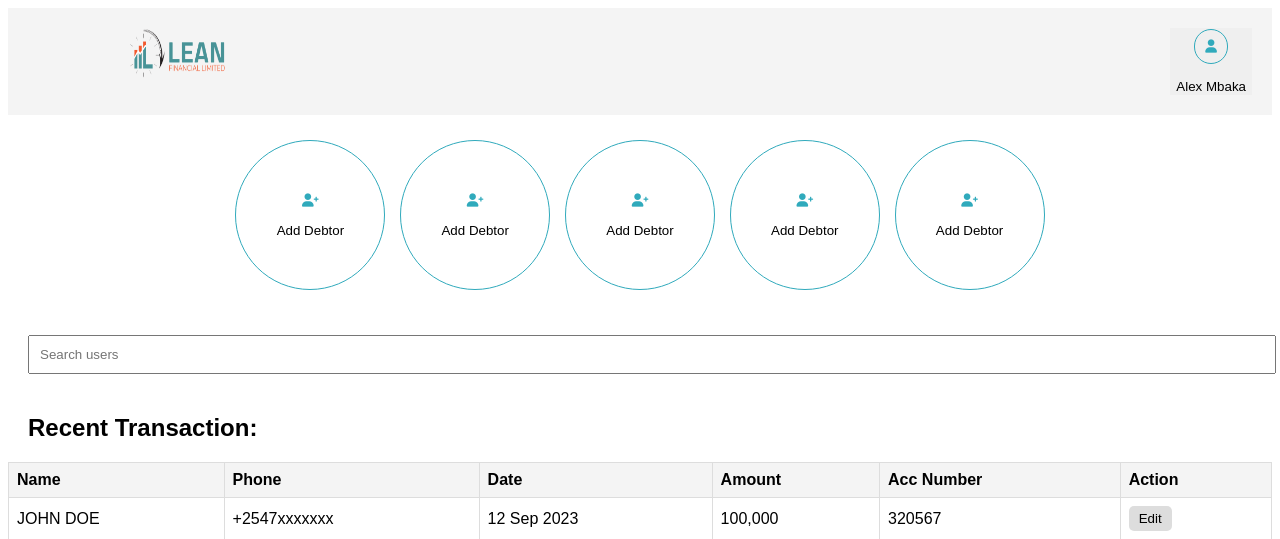
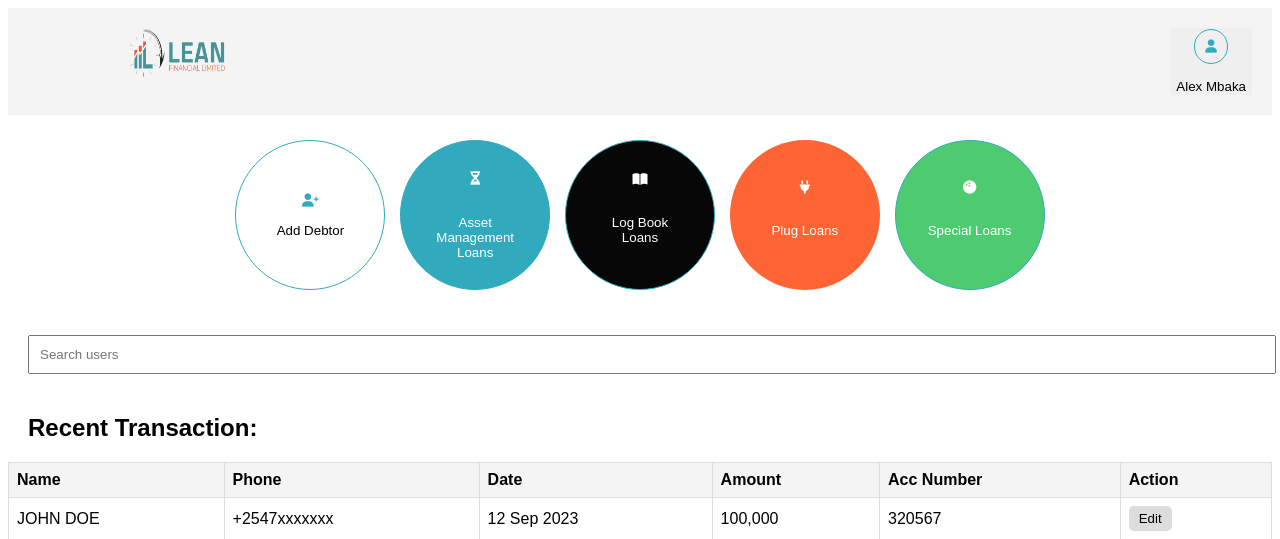
Before and after one commit to petermaturwe/Lean-Finacial-limited-system, a Django app: page /index/ in a window 1280 px wide. Shown: the top 539 px of the page. Run offline with Django 4.2, Linux system fonts and the light colour scheme.

Commit message:
completed the loan button section

```diff
--- a/lean/financial/templates/index.html
+++ b/lean/financial/templates/index.html
@@ -21,10 +21,10 @@
     <nav class="actions">
 
         <button class="debtor-class" style="background-color: white; padding: 30px; border-radius: 100%; border: 1px solid #30aabc; height: 150px; width: 150px; cursor:pointer; "><i class="fas fa-user-plus" style="color: #30aabc; "></i> <br /><br />Add Debtor  </button>
-        <button class="debtor-class" style="background-color: white; padding: 30px; border-radius: 100%; border: 1px solid #30aabc; height: 150px; width: 150px; cursor:pointer; "><i class="fas fa-user-plus" style="color: #30aabc; "></i> <br /><br />Add Debtor  </button>
-        <button class="debtor-class" style="background-color: white; padding: 30px; border-radius: 100%; border: 1px solid #30aabc; height: 150px; width: 150px; cursor:pointer; "><i class="fas fa-user-plus" style="color: #30aabc; "></i> <br /><br />Add Debtor  </button>
-        <button class="debtor-class" style="background-color: white; padding: 30px; border-radius: 100%; border: 1px solid #30aabc; height: 150px; width: 150px; cursor:pointer; "><i class="fas fa-user-plus" style="color: #30aabc; "></i> <br /><br />Add Debtor  </button>
-        <button class="debtor-class" style="background-color: white; padding: 30px; border-radius: 100%; border: 1px solid #30aabc; height: 150px; width: 150px; cursor:pointer; "><i class="fas fa-user-plus" style="color: #30aabc; "></i> <br /><br />Add Debtor  </button>
+        <button class="debtor-class" style="background-color: #30aabc; padding: 30px; border-radius: 100%; border: 1px solid #30aabc; height: 150px; width: 150px; cursor:pointer; "><i class="fas fa-hourglass-half" style="color: white; "></i><br /><br /><p style="color: white;">Asset Management Loans</p></button>
+        <button class="debtor-class" style="background-color: #070707; padding: 30px; border-radius: 100%; border: 1px solid #30aabc; height: 150px; width: 150px; cursor:pointer; "><i class="fas fa-book-open" style="color: white; "></i> <br /><br /><p style="color:white;">Log Book Loans</p></button>
+        <button class="debtor-class" style="background-color: #FF6534; padding: 30px; border-radius: 100%; height: 150px; width: 150px; cursor:pointer; "><i class="fas fa-plug" style="color: white; "></i> <br /><br /><p style="color:white;">Plug Loans</p></button>
+        <button class="debtor-class" style="background-color: #4ECB71; padding: 30px; border-radius: 100%; border: 1px solid #30aabc; height: 150px; width: 150px; cursor:pointer; "><i class="fas fa-bowling-ball" style="color: white; "></i> <br /><br /><p style="color:white;">Special Loans</p></button>
     </nav>
 
     <div class="search">
```
